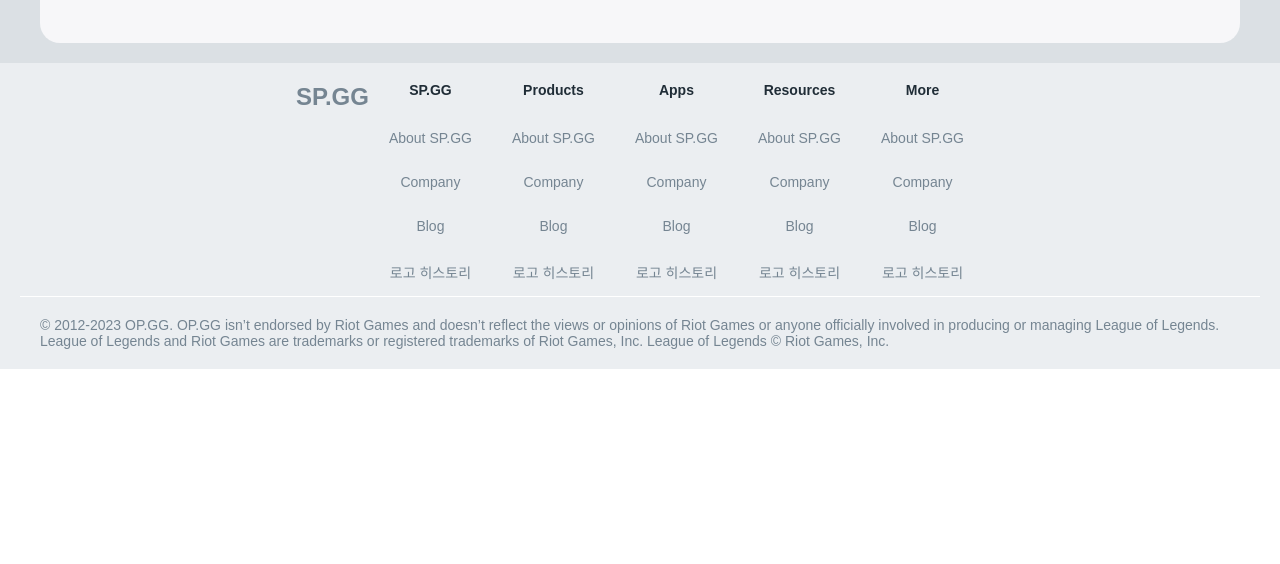
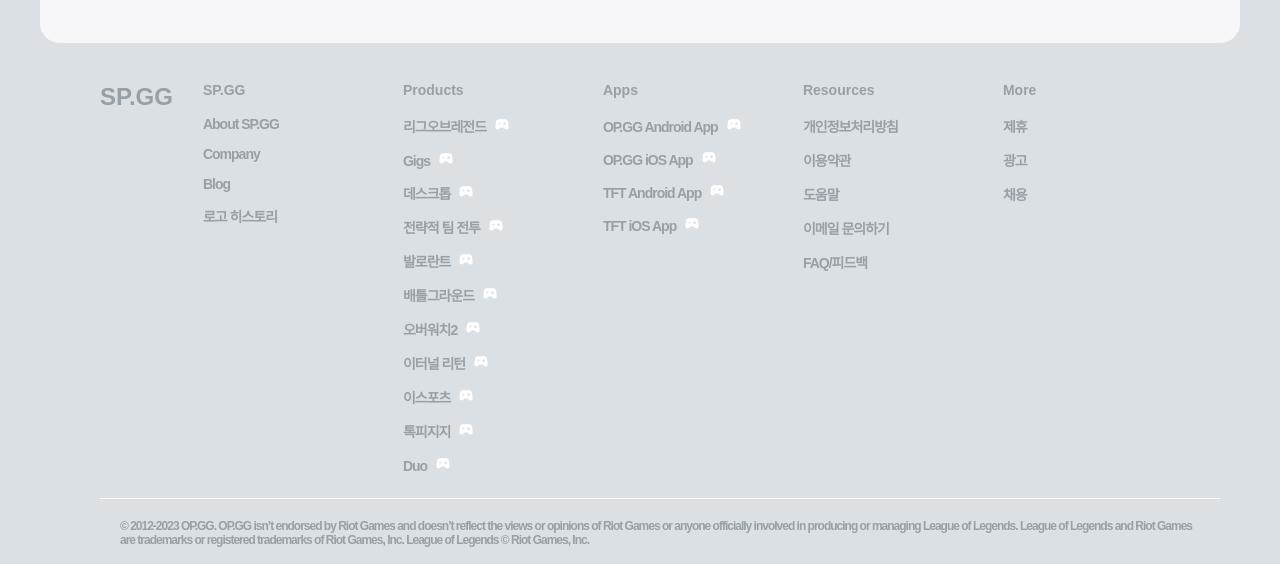
Before and after one commit to Inocam-clone-team2/SPGG-FE, a React (Create React App) app: page /ranking in a window 1280 px wide. Shown: the part 1138-1702 px from the top of the page. Before the commit the page ends 1507 px from the top, so only its background shows below. Built offline with nearby package versions, Linux system fonts and the light colour scheme; no server answers.

Commit message:
Feat: 랭킹 푸터 변경

```diff
--- a/src/pages/Ranking.jsx
+++ b/src/pages/Ranking.jsx
@@ -1,6 +1,6 @@
 import React, { useState, useEffect } from "react";
-import Header from "../components/common/header/Header";
 import Header2 from "../components/common/header2/Header2";
+import Footer from "../components/common/footer/Footer";
 import styled from "styled-components";
 import instance from "../api/post";
 import RankingPage from "./RankeingPage";
@@ -35,53 +35,7 @@
 					<RankingPage rank={rank} />
 				</TableBox>
 			</Rankingground>
-      <Footer>
-        <FooterNav>
-          <h1>SP.GG</h1>
-          <div>
-            <h4>SP.GG</h4>
-            <p>About SP.GG</p>
-            <p>Company</p>
-            <p>Blog</p>
-            <p>로고 히스토리</p>
-          </div>
-          <div>
-            <h4>Products</h4>
-            <p>About SP.GG</p>
-            <p>Company</p>
-            <p>Blog</p>
-            <p>로고 히스토리</p>
-          </div>
-          <div>
-            <h4>Apps</h4>
-            <p>About SP.GG</p>
-            <p>Company</p>
-            <p>Blog</p>
-            <p>로고 히스토리</p>
-          </div>
-          <div>
-            <h4>Resources</h4>
-            <p>About SP.GG</p>
-            <p>Company</p>
-            <p>Blog</p>
-            <p>로고 히스토리</p>
-          </div>
-          <div>
-            <h4>More</h4>
-            <p>About SP.GG</p>
-            <p>Company</p>
-            <p>Blog</p>
-            <p>로고 히스토리</p>
-          </div>
-        </FooterNav>
-        <FooterRight>
-          © 2012-2023 OP.GG. OP.GG isn’t endorsed by Riot Games and doesn’t
-          reflect the views or opinions of Riot Games or anyone officially
-          involved in producing or managing League of Legends. League of Legends
-          and Riot Games are trademarks or registered trademarks of Riot Games,
-          Inc. League of Legends © Riot Games, Inc.
-        </FooterRight>
-      </Footer>
+			<Footer color="#97a0a7" />
 		</Bodylayout>
 	);
 };
@@ -171,38 +125,6 @@
   background-color: #DBE0E4;
 `;
 
-const Footer = styled.footer`
-  background-color: #ebeef1;
-  color: #758592;
-
-  div {
-    display: flex;
-    flex-direction: column;
-    align-items: center;
-    justify-content: center;
-    align-content: center;
-    font-size: 14px;
-    margin: 0 20px;
-  }
-
-  h4 {
-    color: #202d37;
-  }
-`;
-
-const FooterNav = styled.nav`
-  display: flex;
-  display: flex;
-  align-items: flex-start;
-  justify-content: center;
-`;
-
-const FooterRight = styled.div`
-  border-top: 1px solid white;
-  margin-top: 10px;
-  padding: 20px;
-`;
-
 const TableBox = styled.div`
 	margin-top: 30px;
 	width: 100%;
```
Also changed, not shown: src/pages/RankeingPage.jsx (+4 -10 lines). Lines whose indentation alone changed are shown as unchanged.
